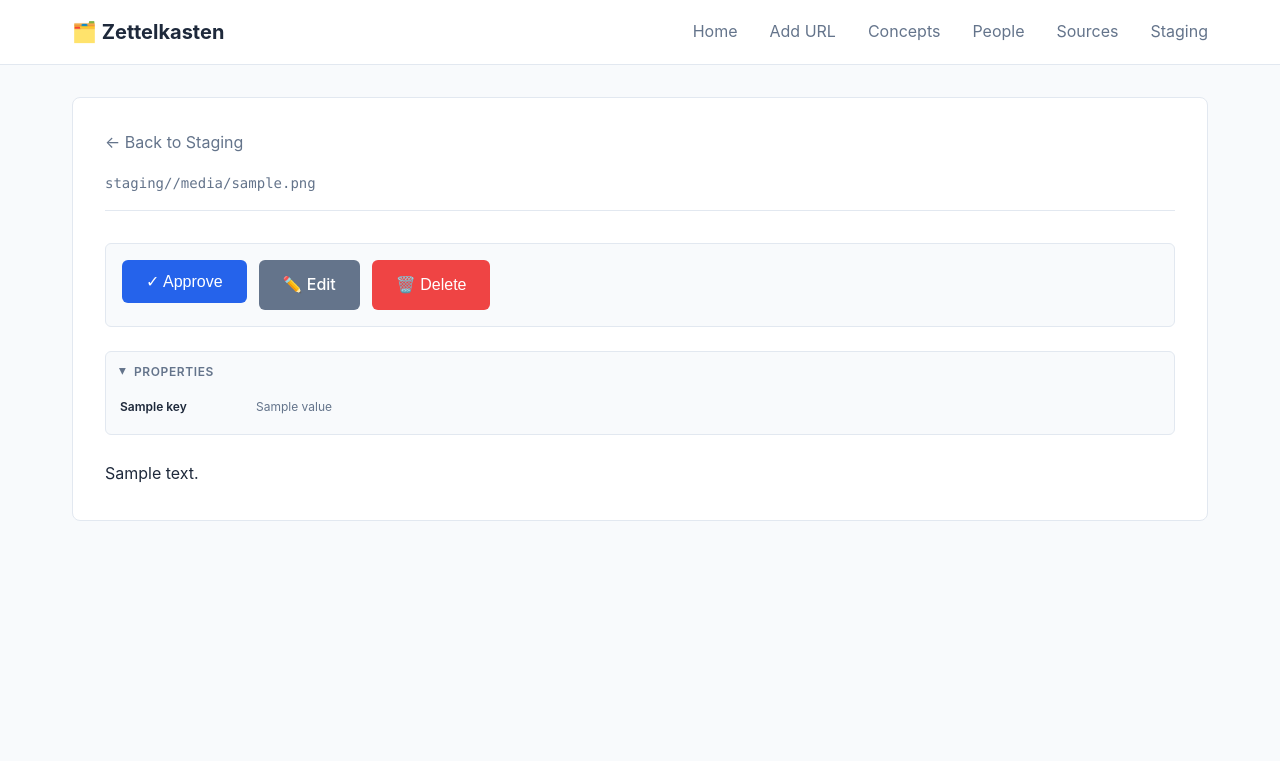
After one commit to gweinger/zettelkasten, a FastAPI app: template zettelkasten/web/templates/staging_file.html in a window 1280 px wide, after a click that opens the changed part. The commit adds this page. Shown: the top 761 px of the page. Run offline with FastAPI, Linux system fonts and the light colour scheme; the template is opened without the code that fills it: most values are stand-ins (such as "Sample title", 1, 10 or a date in 2020); parts of the project's set-up code (start-up, migrations or seed data) failed here and were passed over.

Commit message:
Implement staging area file management with view/edit/approve/delete
Add complete file management workflow for the staging area, allowing users
to view, edit, approve, and delete staging files through the web UI.

New Features:
- Clickable file cards in staging list to view individual files
- Staging file viewer with rendered markdown and properties panel
- Action buttons: Approve, Edit, Delete
- Inline editing with textarea for markdown content
- Delete confirmation dialog (JavaScript)
- Approve handles both new notes and merges
- Automatic index rebuilding after approval

New Templates:
- staging_file.html: View staging file with action buttons
- staging_edit.html: Edit form for staging file content

Routes Added:
- GET /staging/view/{file_path}: View staging file
- GET /staging/edit/{file_path}: Show edit form
- POST /staging/edit/{file_path}: Save edited content
- POST /staging/approve/{file_path}: Approve and move to vault
- POST /staging/delete/{file_path}: Delete staging file

Styling:
- Hover effects for file cards
- Staging actions button bar
- Monospace textarea for markdown editing
- Form validation and error handling

The approve logic handles both regular notes and merge operations
(checking merge_into and is_new frontmatter fields), matching the
behavior of the CLI `zk approve` command.

🤖 Generated with [Claude Code](https://claude.com/claude-code)

Co-Authored-By: Claude <noreply@anthropic.com>

```diff
--- a/zettelkasten/web/app.py
+++ b/zettelkasten/web/app.py
@@ -315,6 +315,187 @@ async def view_staging(request: Request):
     )
 
 
+@app.get("/staging/view/{file_path:path}", response_class=HTMLResponse)
+async def view_staging_file(request: Request, file_path: str):
+    """View a specific file in staging area."""
+    staging_path = config.get_staging_path()
+    full_path = staging_path / file_path
+
+    if not full_path.exists() or not full_path.is_file():
+        raise HTTPException(status_code=404, detail="File not found in staging")
+
+    # Read file content
+    content = full_path.read_text()
+    title = extract_title(content)
+
+    # Extract properties
+    properties = extract_frontmatter_properties(content)
+
+    # Remove frontmatter and convert to HTML
+    content_without_fm = remove_frontmatter(content)
+    html_content = markdown.markdown(content_without_fm, extensions=['extra', 'codehilite'])
+    html_content = convert_wikilinks(html_content, base_path="")
+
+    return templates.TemplateResponse(
+        "staging_file.html",
+        {
+            "request": request,
+            "title": title,
+            "file_path": file_path,
+            "content": html_content,
+            "properties": properties,
+        }
+    )
+
+
+@app.get("/staging/edit/{file_path:path}", response_class=HTMLResponse)
+async def edit_staging_file_form(request: Request, file_path: str):
+    """Show edit form for staging file."""
+    staging_path = config.get_staging_path()
+    full_path = staging_path / file_path
+
+    if not full_path.exists() or not full_path.is_file():
+        raise HTTPException(status_code=404, detail="File not found in staging")
+
+    content = full_path.read_text()
+    title = extract_title(content)
+
+    return templates.TemplateResponse(
+        "staging_edit.html",
+        {
+            "request": request,
+            "title": title,
+            "file_path": file_path,
+            "content": content,
+            "error": None,
+        }
+    )
+
+
+@app.post("/staging/edit/{file_path:path}", response_class=HTMLResponse)
+async def edit_staging_file_save(request: Request, file_path: str, content: str = Form(...)):
+    """Save edited staging file."""
+    staging_path = config.get_staging_path()
+    full_path = staging_path / file_path
+
+    if not full_path.exists() or not full_path.is_file():
+        raise HTTPException(status_code=404, detail="File not found in staging")
+
+    try:
+        # Write the updated content
+        full_path.write_text(content)
+
+        # Redirect back to view
+        return RedirectResponse(url=f"/staging/view/{file_path}", status_code=303)
+    except Exception as e:
+        # Show error on edit form
+        title = extract_title(content)
+        return templates.TemplateResponse(
+            "staging_edit.html",
+            {
+                "request": request,
+                "title": title,
+                "file_path": file_path,
+                "content": content,
+                "error": str(e),
+            }
+        )
+
+
+@app.post("/staging/approve/{file_path:path}")
+async def approve_staging_file(file_path: str):
+    """Approve and move a single staging file to vault."""
+    import shutil
+
+    staging_path = config.get_staging_path()
+    full_path = staging_path / file_path
+
+    if not full_path.exists() or not full_path.is_file():
+        raise HTTPException(status_code=404, detail="File not found in staging")
+
+    try:
+        # Read file to check merge info
+        import re
+        content = full_path.read_text()
+
+        # Extract frontmatter to check for merge_into
+        frontmatter_match = re.match(r"^---\s*\n(.*?)\n---\s*\n", content, re.DOTALL)
+        is_merge = False
+        merge_target = None
+
+        if frontmatter_match:
+            frontmatter = frontmatter_match.group(1)
+            for line in frontmatter.split('\n'):
+                if line.startswith('merge_into:'):
+                    merge_target = line.split(':', 1)[1].strip()
+                if line.startswith('is_new:'):
+                    is_new_val = line.split(':', 1)[1].strip()
+                    is_merge = (is_new_val.lower() == 'false')
+
+        if is_merge and merge_target:
+            # Handle merge - this logic is from cli.py approve command
+            from zettelkasten.cli import merge_notes_intelligently
+            target_path = config.get_permanent_notes_path() / merge_target
+
+            if target_path.exists():
+                existing_content = target_path.read_text()
+                new_content_start = content.find('---', 3) + 3
+                new_content = content[new_content_start:].strip()
+
+                # Remove merge banner
+                if new_content.startswith('>'):
+                    lines = new_content.split('\n')
+                    new_content = '\n'.join([l for l in lines if not l.strip().startswith('>')])
+                    new_content = new_content.strip()
+
+                merged_content = merge_notes_intelligently(existing_content, new_content)
+                target_path.write_text(merged_content)
+                full_path.unlink()
+            else:
+                # Target not found, create new
+                destination_dir = config.get_permanent_notes_path()
+                destination = destination_dir / full_path.name
+                shutil.move(str(full_path), str(destination))
+        else:
+            # Normal move - determine destination from path
+            if "concepts" in full_path.parts or "permanent" in full_path.parts:
+                destination_dir = config.get_permanent_notes_path()
+            elif "sources" in full_path.parts:
+                destination_dir = config.get_sources_path()
+            else:
+                destination_dir = config.get_permanent_notes_path()
+
+            destination = destination_dir / full_path.name
+            shutil.move(str(full_path), str(destination))
+
+        # Rebuild indices
+        from zettelkasten.generators.index_generator import IndexGenerator
+        index_generator = IndexGenerator(config)
+        index_generator.rebuild_indices()
+
+        # Redirect back to staging list
+        return RedirectResponse(url="/staging", status_code=303)
+
+    except Exception as e:
+        raise HTTPException(status_code=500, detail=f"Error approving file: {str(e)}")
+
+
+@app.post("/staging/delete/{file_path:path}")
+async def delete_staging_file(file_path: str):
+    """Delete a staging file."""
+    staging_path = config.get_staging_path()
+    full_path = staging_path / file_path
+
+    if not full_path.exists() or not full_path.is_file():
+        raise HTTPException(status_code=404, detail="File not found in staging")
+
+    try:
+        full_path.unlink()
+        return RedirectResponse(url="/staging", status_code=303)
+    except Exception as e:
+        raise HTTPException(status_code=500, detail=f"Error deleting file: {str(e)}")
+
+
 def extract_frontmatter_properties(content: str) -> dict:
     """Extract all properties from YAML frontmatter as a dictionary."""
     import re
--- a/zettelkasten/web/static/css/style.css
+++ b/zettelkasten/web/static/css/style.css
@@ -326,6 +326,21 @@ body {
     font-family: 'Monaco', 'Courier New', monospace;
 }
 
+/* Staging Actions */
+.staging-actions {
+    display: flex;
+    gap: 0.75rem;
+    padding: 1rem;
+    background: var(--surface);
+    border: 1px solid var(--border);
+    border-radius: 0.375rem;
+    margin-bottom: 1.5rem;
+}
+
+.staging-actions .btn {
+    text-decoration: none;
+}
+
 /* Note Content */
 .note-content,
 .index-content {
@@ -455,11 +470,29 @@ body {
     display: flex;
     justify-content: space-between;
     align-items: center;
+    transition: transform 0.2s, box-shadow 0.2s;
+}
+
+.file-card:hover {
+    transform: translateY(-2px);
+    box-shadow: 0 4px 6px rgba(0, 0, 0, 0.1);
+}
+
+.file-link {
+    flex: 1;
+    text-decoration: none;
+    color: inherit;
+    display: block;
+}
+
+.file-link:hover h3 {
+    color: var(--primary-color);
 }
 
 .file-info h3 {
     font-size: 1.125rem;
     margin-bottom: 0.25rem;
+    transition: color 0.2s;
 }
 
 .file-path {
@@ -471,6 +504,7 @@ body {
 .file-actions {
     display: flex;
     gap: 0.5rem;
+    flex-shrink: 0;
 }
 
 .bulk-actions {
@@ -523,6 +557,13 @@ body {
     font-size: 1rem;
     font-family: inherit;
     transition: border-color 0.2s;
+}
+
+.form-group textarea {
+    font-family: 'Monaco', 'Courier New', monospace;
+    font-size: 0.875rem;
+    line-height: 1.5;
+    resize: vertical;
 }
 
 .form-group input:focus,
--- /dev/null
+++ b/zettelkasten/web/templates/staging_file.html
@@ -0,0 +1,84 @@
+{% extends "base.html" %}
+
+{% block title %}{{ title }} - Staging{% endblock %}
+
+{% block content %}
+<div class="note-container">
+    <div class="note-header">
+        <div>
+            <a href="/staging" class="back-link">← Back to Staging</a>
+            <p class="note-path">staging/{{ file_path }}</p>
+        </div>
+    </div>
+
+    <div class="staging-actions">
+        <form method="post" action="/staging/approve/{{ file_path }}" style="display: inline;">
+            <button type="submit" class="btn btn-primary">
+                ✓ Approve
+            </button>
+        </form>
+        <a href="/staging/edit/{{ file_path }}" class="btn btn-secondary">
+            ✏️ Edit
+        </a>
+        <button class="btn btn-danger" onclick="confirmDelete('{{ file_path }}')">
+            🗑️ Delete
+        </button>
+    </div>
+
+    {% if properties %}
+    <details class="properties-panel">
+        <summary class="properties-header">
+            <span class="properties-icon">▸</span>
+            <span class="properties-title">Properties</span>
+        </summary>
+        <div class="properties-content">
+            {% for key, value in properties.items() %}
+            <div class="property-row">
+                <span class="property-key">{{ key }}</span>
+                <span class="property-value">
+                    {% if value is string %}
+                        {{ value }}
+                    {% else %}
+                        {{ value | join(', ') }}
+                    {% endif %}
+                </span>
+            </div>
+            {% endfor %}
+        </div>
+    </details>
+    {% endif %}
+
+    <div class="note-content">
+        {{ content | safe }}
+    </div>
+</div>
+
+<script>
+// Properties panel toggle animation
+document.addEventListener('DOMContentLoaded', function() {
+    const details = document.querySelector('.properties-panel');
+    if (details) {
+        details.addEventListener('toggle', function() {
+            const icon = this.querySelector('.properties-icon');
+            if (this.open) {
+                icon.style.transform = 'rotate(90deg)';
+            } else {
+                icon.style.transform = 'rotate(0deg)';
+            }
+        });
+    }
+});
+
+// Delete confirmation
+function confirmDelete(filePath) {
+    if (confirm('Are you sure you want to delete this file? This action cannot be undone.')) {
+        // Create a form and submit it
+        const form = document.createElement('form');
+        form.method = 'POST';
+        form.action = '/staging/delete/' + encodeURIComponent(filePath);
+        document.body.appendChild(form);
+        form.submit();
+    }
+}
+</script>
+{% endblock %}
```
Also changed, not shown: zettelkasten/web/templates/staging.html (+5 -11 lines), zettelkasten/web/templates/staging_edit.html (added, +35 -0 lines).
